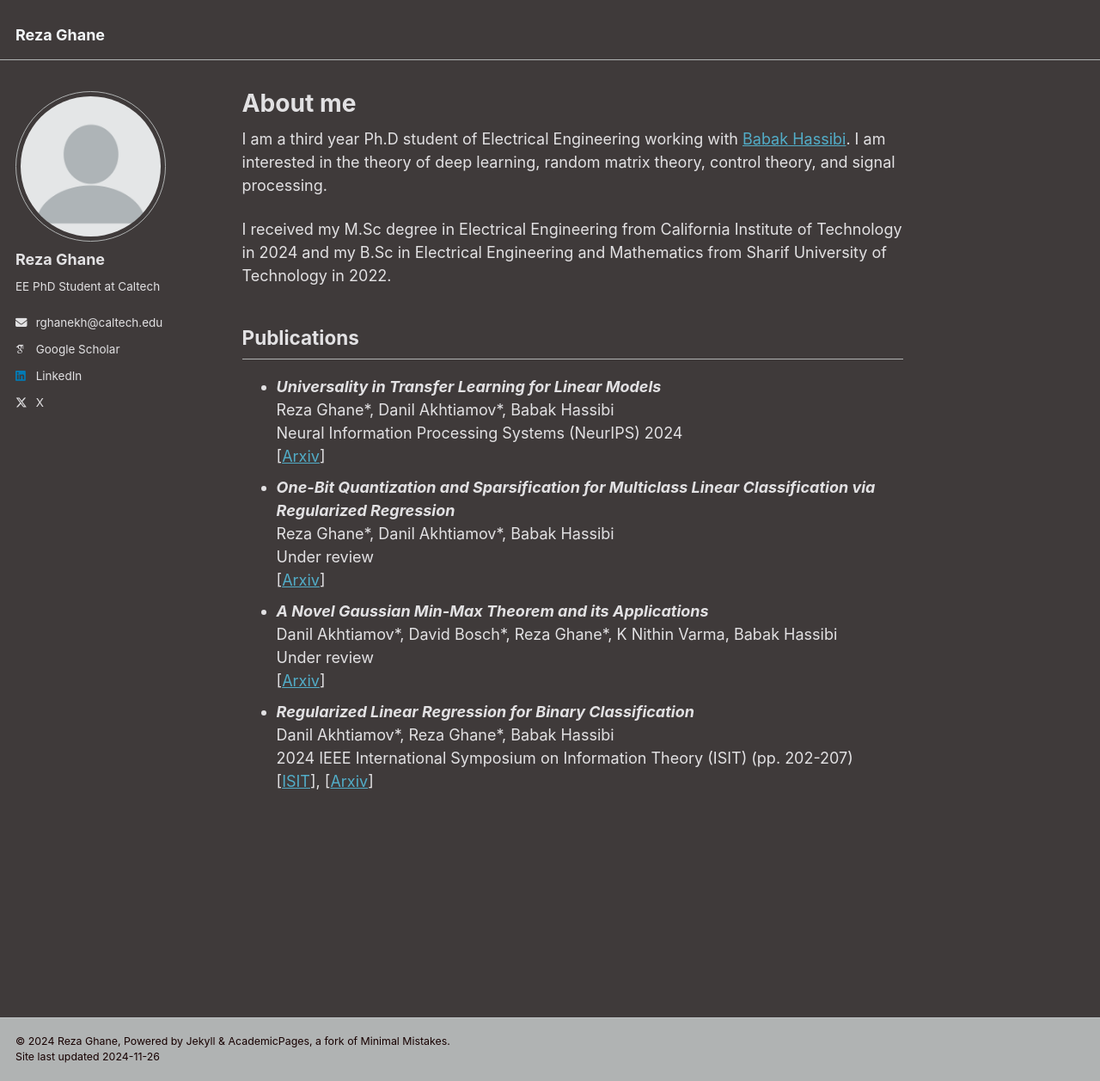
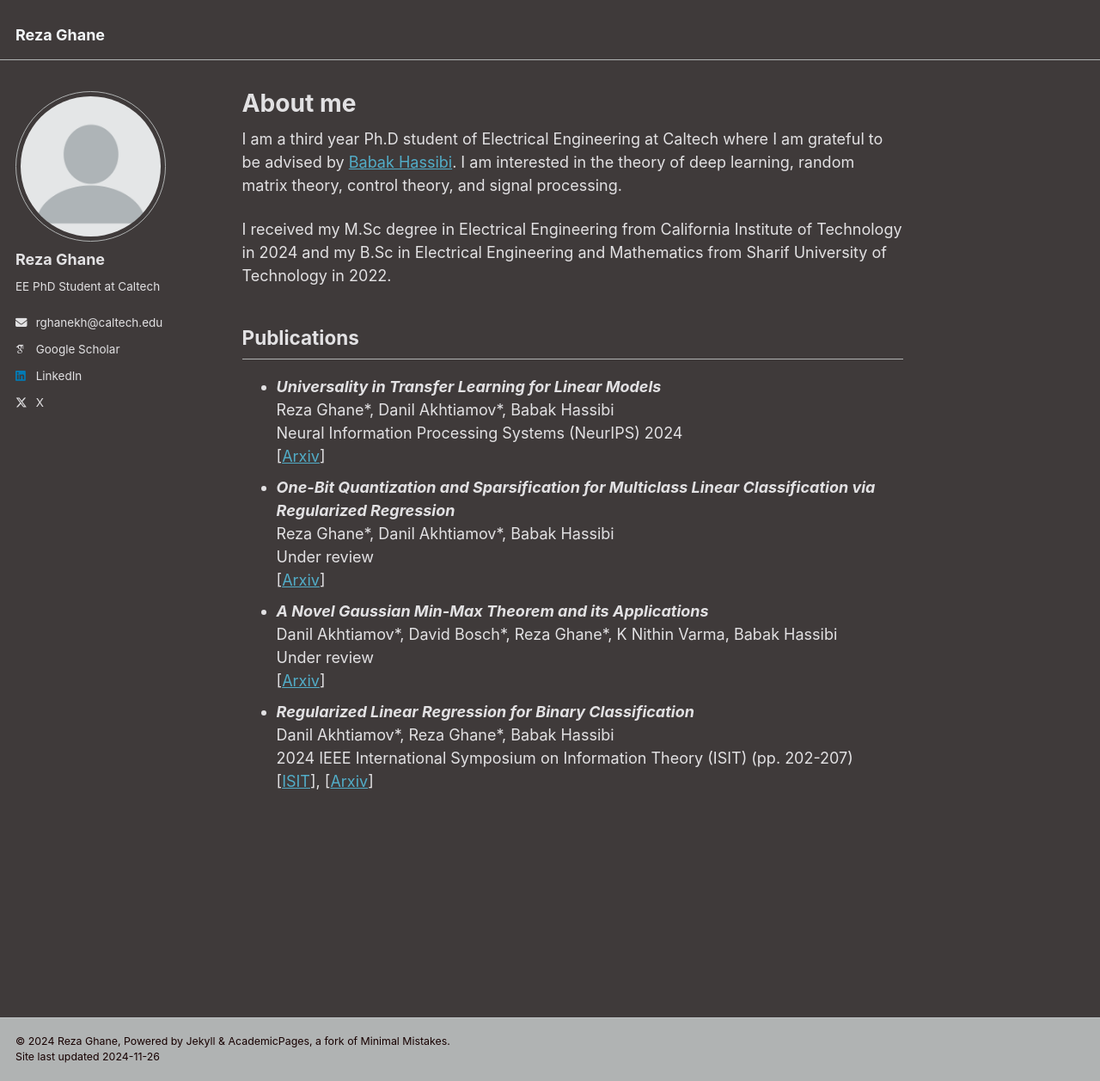
Before and after one commit to ReGhane/ReGhane.github.io, a Jekyll site: the page built from _pages/about.md, in a window 1280 px wide and 1257 px high. Shown: the whole window at 86% size. Built offline with Jekyll 4.4.1, drawn with Linux system fonts in a browser that asks for light colours; some web fonts are replaced.

Commit message:
modifying about.md

```diff
--- a/_pages/about.md
+++ b/_pages/about.md
@@ -11,7 +11,7 @@ redirect_from:
 <!--
 About me
 ====== -->
-I am a third year Ph.D student of Electrical Engineering working with <a href="https://www.eas.caltech.edu/people/hassibi#profile-d0b3cee6-tab">Babak Hassibi</a>. I am interested in the theory of deep learning, random matrix theory, control theory, and signal processing.
+I am a third year Ph.D student of Electrical Engineering at Caltech where I am grateful to be advised by <a href="https://www.eas.caltech.edu/people/hassibi#profile-d0b3cee6-tab">Babak Hassibi</a>. I am interested in the theory of deep learning, random matrix theory, control theory, and signal processing.
 <!-- I am mostly interested in the characterization of generalization error for various deep learning paradigms. -->
 
 I received my M.Sc degree in Electrical Engineering from California Institute of Technology in 2024 and my B.Sc in Electrical Engineering and Mathematics from Sharif University of Technology in 2022.
```
